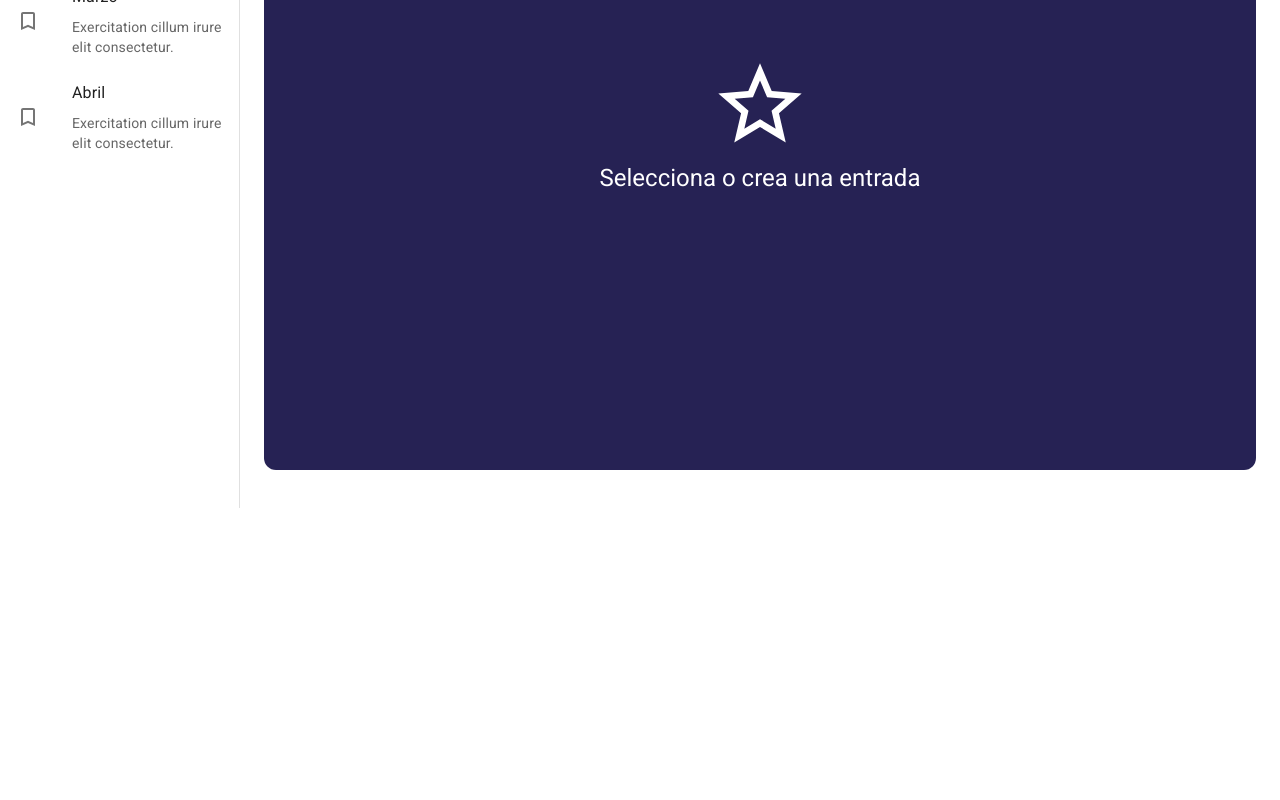
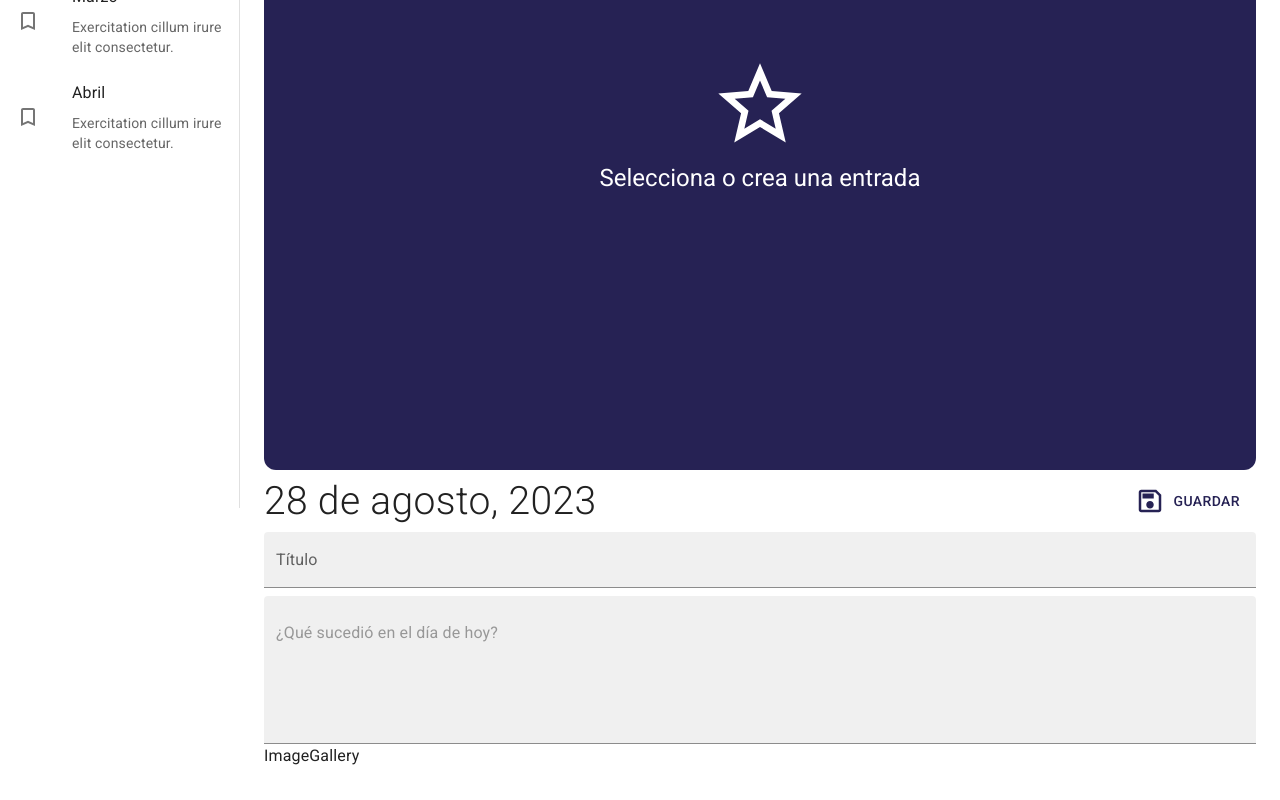
Before and after one commit to OscarAristizabalDev/reactjs-journal-app, a React (Vite) app: page / in a window 1280 px wide. Shown: the part 292-1092 px from the top of the page. Before the commit the page ends 800 px from the top, so only its background shows below. Built offline with nearby package versions, Linux system fonts and the light colour scheme.

Commit message:
Creacion del NoteView con Material UI

```diff
--- /dev/null
+++ b/src/journal/components/ImageGallery.tsx
@@ -0,0 +1,6 @@
+
+export const ImageGallery = () => {
+    return (
+        <div>ImageGallery</div>
+    )
+}
--- a/src/journal/components/index.tsx
+++ b/src/journal/components/index.tsx
@@ -1,2 +1,3 @@
+export * from './ImageGallery'
 export * from './NavBar'
 export * from './SideBar'
--- a/src/journal/pages/JournalPage.tsx
+++ b/src/journal/pages/JournalPage.tsx
@@ -1,5 +1,5 @@
 import { JournalLayout } from "../layout/JournalLayout"
-import { NothingSelectedView } from "../views"
+import { NoteView, NothingSelectedView } from "../views"
 
 export const JournalPage = () => {
     return (
@@ -9,6 +9,7 @@
             <NothingSelectedView />
 
             {/* NoteView */}
+            <NoteView />
 
         </JournalLayout>
     )
--- /dev/null
+++ b/src/journal/views/NoteView.tsx
@@ -0,0 +1,44 @@
+import { SaveOutlined } from '@mui/icons-material';
+import { Button, Grid, TextField, Typography } from '@mui/material';
+import { ImageGallery } from '../components'
+
+
+export const NoteView = () => {
+    return (
+        <Grid container direction='row' justifyContent='space-between' alignItems='center' sx={{ mb: 1 }}>
+            <Grid item>
+                <Typography fontSize={39} fontWeight='light' >28 de agosto, 2023</Typography>
+            </Grid>
+            <Grid item>
+                <Button color="primary" sx={{ padding: 2 }}>
+                    <SaveOutlined sx={{ fontSize: 30, mr: 1 }} />
+                    Guardar
+                </Button>
+            </Grid>
+
+            <Grid container>
+                <TextField
+                    type="text"
+                    variant="filled"
+                    fullWidth
+                    placeholder="Ingrese un título"
+                    label="Título"
+                    sx={{ border: 'none', mb: 1 }}
+                />
+
+                <TextField
+                    type="text"
+                    variant="filled"
+                    fullWidth
+                    multiline
+                    placeholder="¿Qué sucedió en el día de hoy?"
+                    minRows={5}
+                />
+            </Grid>
+
+            {/* Image gallery */}
+            <ImageGallery />
+
+        </Grid>
+    )
+}
--- a/src/journal/views/index.ts
+++ b/src/journal/views/index.ts
@@ -1 +1,2 @@
+export * from './NoteView'
 export * from './NothingSelectedView'
```
